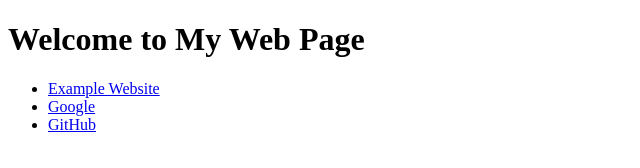
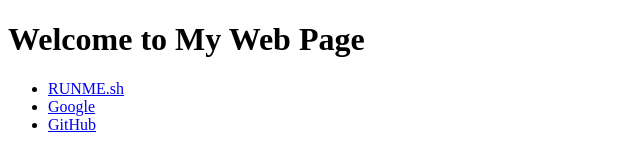
Before and after one commit to rcpaffenroth/rcpaffenroth.github.io, a plain HTML site: page misc/index.html in a window 1280 px wide. Shown: the full height of the page, 0-640 px from the left. Drawn offline with Linux system fonts and the light colour scheme.

Commit message:
Added RUNME.sh

```diff
--- a/misc/index.html
+++ b/misc/index.html
@@ -7,9 +7,10 @@
     <h1>Welcome to My Web Page</h1>
 
     <ul>
-        <li><a href="https://www.example.com">Example Website</a></li>
+        <li><a href="https://raw.githubusercontent.com/rcpaffenroth/public_bootstrap/master/RUNME.sh">RUNME.sh</a></li>
         <li><a href="https://www.google.com">Google</a></li>
         <li><a href="https://www.github.com">GitHub</a></li>
+
     </ul>
 </body>
 </html>
```
